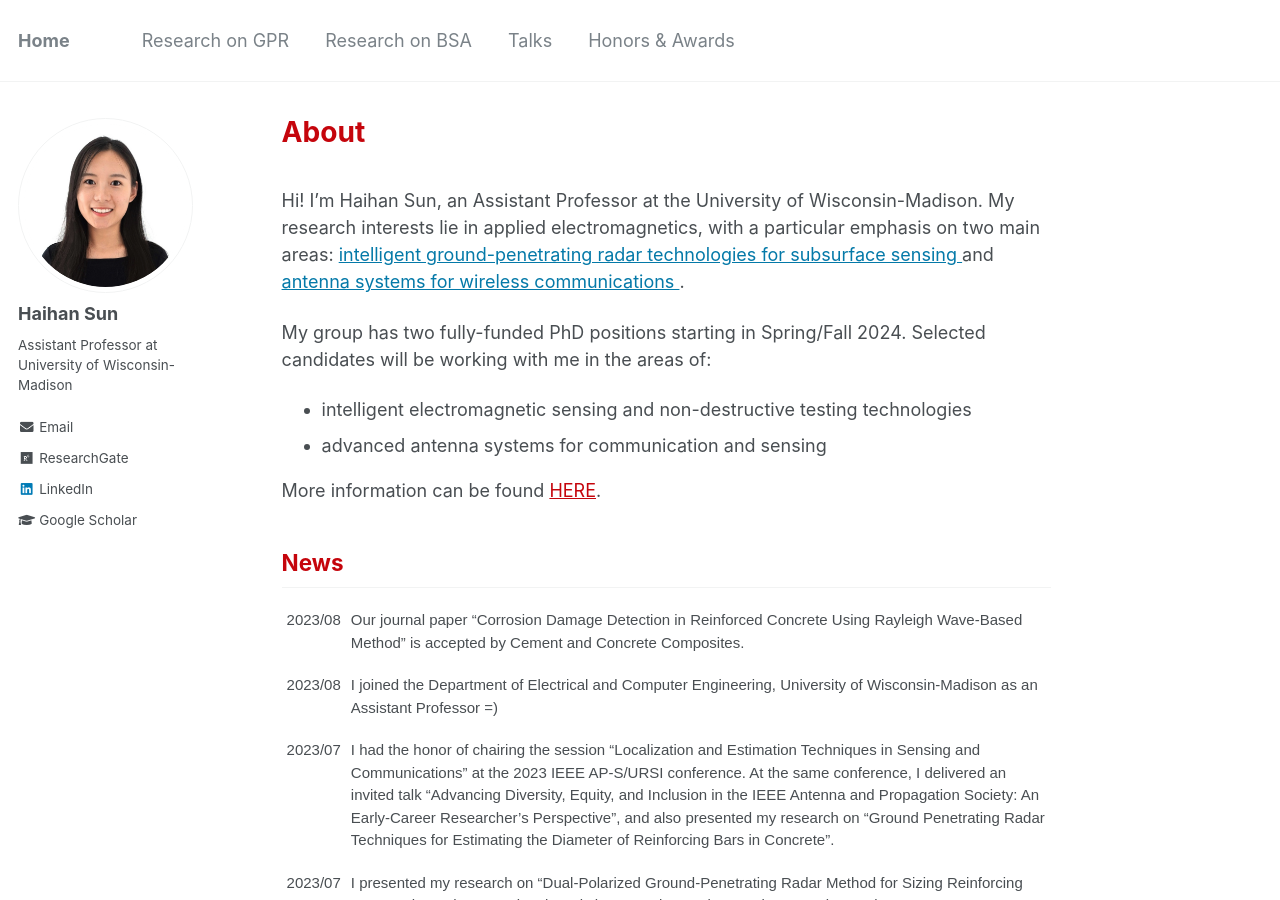
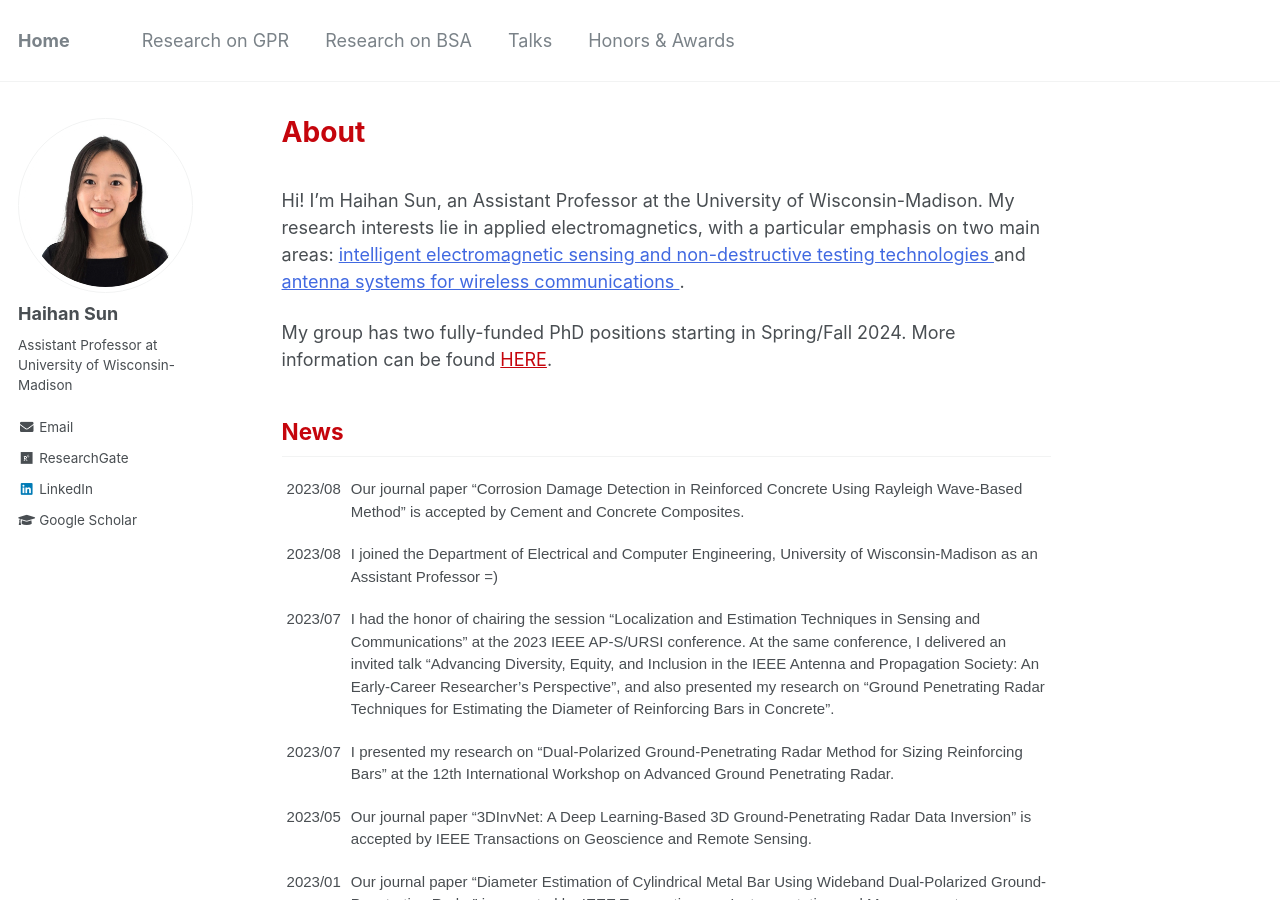
Before and after one commit to Haihan-Sun/Haihan-Sun.github.io, a Jekyll site: the page built from _pages/about.md, in a window 1280 px wide and 900 px high. Built offline with Jekyll 4.4.1, drawn with Linux system fonts in a browser that asks for light colours.

Commit message:
Update about.md

```diff
--- a/_pages/about.md
+++ b/_pages/about.md
@@ -16,13 +16,9 @@ redirect_from:
 </style>
 
 <br>
-Hi! I'm Haihan Sun, an Assistant Professor at the University of Wisconsin-Madison. My research interests lie in applied electromagnetics, with a particular emphasis on two main areas: <a href="https://haihan-sun.github.io/GPR/"  style="color:#0479a8"> intelligent ground-penetrating radar technologies for subsurface sensing </a> and <a href="https://haihan-sun.github.io/BSA/"  style="color:#0479a8"> antenna systems for wireless communications </a>. <br>
+Hi! I'm Haihan Sun, an Assistant Professor at the University of Wisconsin-Madison. My research interests lie in applied electromagnetics, with a particular emphasis on two main areas: <a href="https://haihan-sun.github.io/GPR/"  style="color:#4169e1"> intelligent electromagnetic sensing and non-destructive testing technologies </a> and <a href="https://haihan-sun.github.io/BSA/"  style="color:#4169e1"> antenna systems for wireless communications </a>. <br>
 
-My group has two fully-funded PhD positions starting in Spring/Fall 2024. Selected candidates will be working with me in the areas of:
-- intelligent electromagnetic sensing and non-destructive testing technologies
-- advanced antenna systems for communication and sensing
-
-More information can be found <a href="https://Haihan-Sun.github.io/files/PhD_Positions.pdf" style="color:#C5050C">HERE</a>.  <br>
+My group has two fully-funded PhD positions starting in Spring/Fall 2024. More information can be found <a href="https://Haihan-Sun.github.io/files/PhD_Positions.pdf" style="color:#C5050C">HERE</a>.  <br>
 
 
 
```
